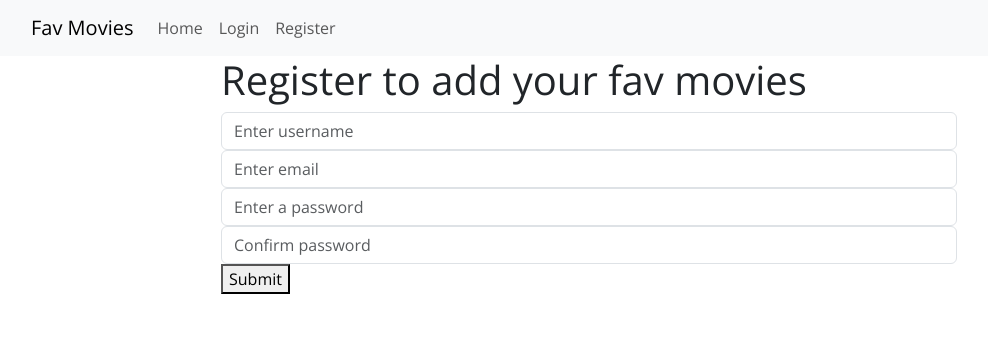
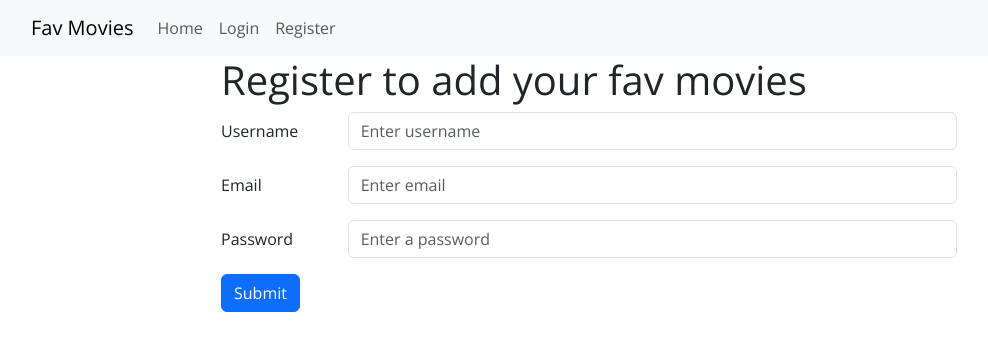
Before and after one commit to jamwalaman/react-restapi-auth-moviesdata, a React (Create React App) app: page /register in a window 1280 px wide. Shown: the top 350 px of the page, without its empty margins (51-1039 px from the left). Built offline with nearby package versions, Linux system fonts and the light colour scheme.

Commit message:
Design register form. Errors show on page

```diff
--- a/src/pages/Login.jsx
+++ b/src/pages/Login.jsx
@@ -5,8 +5,8 @@ import {login, reset} from '../features/auth/authSlice'
 
 function Login() {
 
-    const [formData, setFormData] = useState({ email: '', password:''})
-    const {email, password} = formData
+    const [formData, setFormData] = useState({ emailLogin: '', passwordLogin:''})
+    const {emailLogin, passwordLogin} = formData
     const navigate = useNavigate()
     const dispatch = useDispatch()
     const {user, isError, isSuccess, message} = useSelector((state) => state.auth)
@@ -23,13 +23,15 @@ function Login() {
     }
     const onSubmit = (e) =>{
         e.preventDefault()
-        const userData = {email, password}
+        const userData = {emailLogin, passwordLogin}
         dispatch(login(userData))
     }
 
     return (
         <>
+
         <h1>Login</h1>
+
         <form onSubmit={onSubmit}>
 
             <div className='row mb-3'>
@@ -37,15 +39,16 @@ function Login() {
                 <div className='col-sm-10'>
                     <input
                     type='email'
-                    className={ `form-control ${isError && JSON.parse(message).email ? 'is-invalid' : ''}` }
-                    id='email'
+                    className={ `form-control ${isError && JSON.parse(message).emailLogin ? 'is-invalid' : ''}` }
+                    id='emailLogin'
+                    name='emailLogin'
+                    value={emailLogin}
                     aria-describedby='validationFeedbackEmail'
-                    name='email'
-                    value={email}
                     placeholder='Enter email'
                     onChange={onChange}
                     />
-                    { isError && JSON.parse(message).email && (<div id='validationFeedbackEmail' className='invalid-feedback'>{JSON.parse(message).email.msg}</div>) }
+                    { isError && JSON.parse(message).emailLogin &&
+                    (<div id='validationFeedbackEmail' className='invalid-feedback'>{JSON.parse(message).emailLogin.msg}</div>) }
                 </div>
             </div>
             <div className='row mb-3'>
@@ -53,20 +56,23 @@ function Login() {
                 <div className='col-sm-10'>
                     <input
                     type='password'
-                    className={ `form-control ${isError && JSON.parse(message).password ? 'is-invalid' : ''}` }
-                    id='password'
-                    name='password'
-                    value={password}
+                    className={ `form-control ${isError && JSON.parse(message).passwordLogin ? 'is-invalid' : ''}` }
+                    id='passwordLogin'
+                    name='passwordLogin'
+                    value={passwordLogin}
+                    aria-describedby='validationFeedbackPassword'
                     placeholder='Enter password'
                     onChange={onChange}
                     />
-                    { isError && JSON.parse(message).password && (<div id='validationFeedbackEmail' className='invalid-feedback'>{JSON.parse(message).password.msg}</div>) }
+                    { isError && JSON.parse(message).passwordLogin &&
+                    (<div id='validationFeedbackPassword' className='invalid-feedback'>{JSON.parse(message).passwordLogin.msg}</div>) }
                 </div>
             </div>
             { isError && JSON.parse(message).authfail && (<p>{JSON.parse(message).authfail}</p>) }
             <button type='submit' className='btn btn-primary'>Submit</button>
 
         </form>
+
         </>
     )
 
--- a/src/pages/Register.jsx
+++ b/src/pages/Register.jsx
@@ -1,77 +1,94 @@
 import {useState, useEffect} from 'react'
 import {useDispatch, useSelector} from 'react-redux'
 import {useNavigate} from 'react-router-dom'
-import {toast} from 'react-toastify'
 import {register, reset} from '../features/auth/authSlice'
 
 function Register() {
 
-    const [formData, setFormData] = useState({ name:'', email: '', password:'', confirm_pass:''})
-    const {name, email, password, confirm_pass} = formData
+    const [formData, setFormData] = useState({ name:'', email: '', password:''})
+    const {name, email, password} = formData
     const navigate = useNavigate()
     const dispatch = useDispatch()
     const {user, isError, isSuccess, message} = useSelector((state) => state.auth)
 
     useEffect(() => {
-        if(isError) {toast.error(message)}
-        if(isSuccess || user) {navigate('/')}
+        if(isSuccess || user) {
+            navigate('/')
             dispatch(reset())
-    }, [user, isError, isSuccess, message, navigate, dispatch])
+        }
+    }, [user, isSuccess, message, navigate, dispatch])
 
     const onChange = (e) =>{
         setFormData((prevState) => ({ ...prevState, [e.target.name]: e.target.value }))
     }
     const onSubmit = (e) =>{
         e.preventDefault()
-        if(password !== confirm_pass) {
-            toast.error('Passwords do not match')
-        } else {
         const userData = {name, email, password}
         dispatch(register(userData))
-        }
     }
 
     return (
         <>
         <h1>Register to add your fav movies</h1>
         <form onSubmit={onSubmit}>
+
+            <div className='row mb-3'>
+                <label htmlFor='username' className='col-sm-2 col-form-label'>Username</label>
+                <div className='col-sm-10'>
                     <input
                         type='text'
-                className='form-control'
+                        className={ `form-control ${isError && JSON.parse(message).name ? 'is-invalid' : ''}` }
                         id='name'
                         name='name'
                         value={name}
+                        aria-describedby='validationFeedbackName'
                         placeholder='Enter username'
                         onChange={onChange}
                     />
+                    {isError && JSON.parse(message).name &&
+                    (<div id='validationFeedbackName' className='invalid-feedback'>{JSON.parse(message).name.msg}</div>) }
+                </div>
+            </div>
+            <div className='row mb-3'>
+                <label htmlFor='email' className='col-sm-2 col-form-label'>Email</label>
+                <div className='col-sm-10'>
                     <input
                     type='email'
-                className='form-control'
+                    className={
+                        `form-control ${isError && (JSON.parse(message).email || JSON.parse(message).regfail) ? 'is-invalid' : ''}`
+                    }
                     id='email'
                     name='email'
                     value={email}
+                    aria-describedby='validationFeedbackEmail'
                     placeholder='Enter email'
                     onChange={onChange}
                     />
+                    { isError && JSON.parse(message).email &&
+                    (<div id='validationFeedbackEmail' className='invalid-feedback'>{JSON.parse(message).email.msg}</div>) }
+                    {isError && JSON.parse(message).regfail &&
+                    (<div id='validationFeedbackEmail' className='invalid-feedback'>{JSON.parse(message).regfail}</div>) }
+                </div>
+            </div>
+            <div className='row mb-3'>
+                <label htmlFor='password' className='col-sm-2 col-form-label'>Password</label>
+                <div className='col-sm-10'>
                     <input
                     type='password'
-                className='form-control'
+                    className={ `form-control ${isError && JSON.parse(message).password ? 'is-invalid' : ''}` }
                     id='password'
                     name='password'
+                    aria-describedby='validationFeedbackPassword'
                     value={password}
                     placeholder='Enter a password'
                     onChange={onChange}
                     />
-            <input
-                type='password'
-                className='form-control'
-                id='confirm_pass'
-                name='confirm_pass'
-                value={confirm_pass}
-                placeholder='Confirm password'
-                onChange={onChange}
-            />
-            <button className="submit">Submit</button>
+                    {isError && JSON.parse(message).password &&
+                    (<div id='validationFeedbackPassword' className='invalid-feedback'>{JSON.parse(message).password.msg}</div>) }
+                </div>
+            </div>
+            <button type='submit' className='btn btn-primary'>Submit</button>
+
         </form>
         </>
     )
```
Lines whose indentation alone changed are shown as unchanged.
